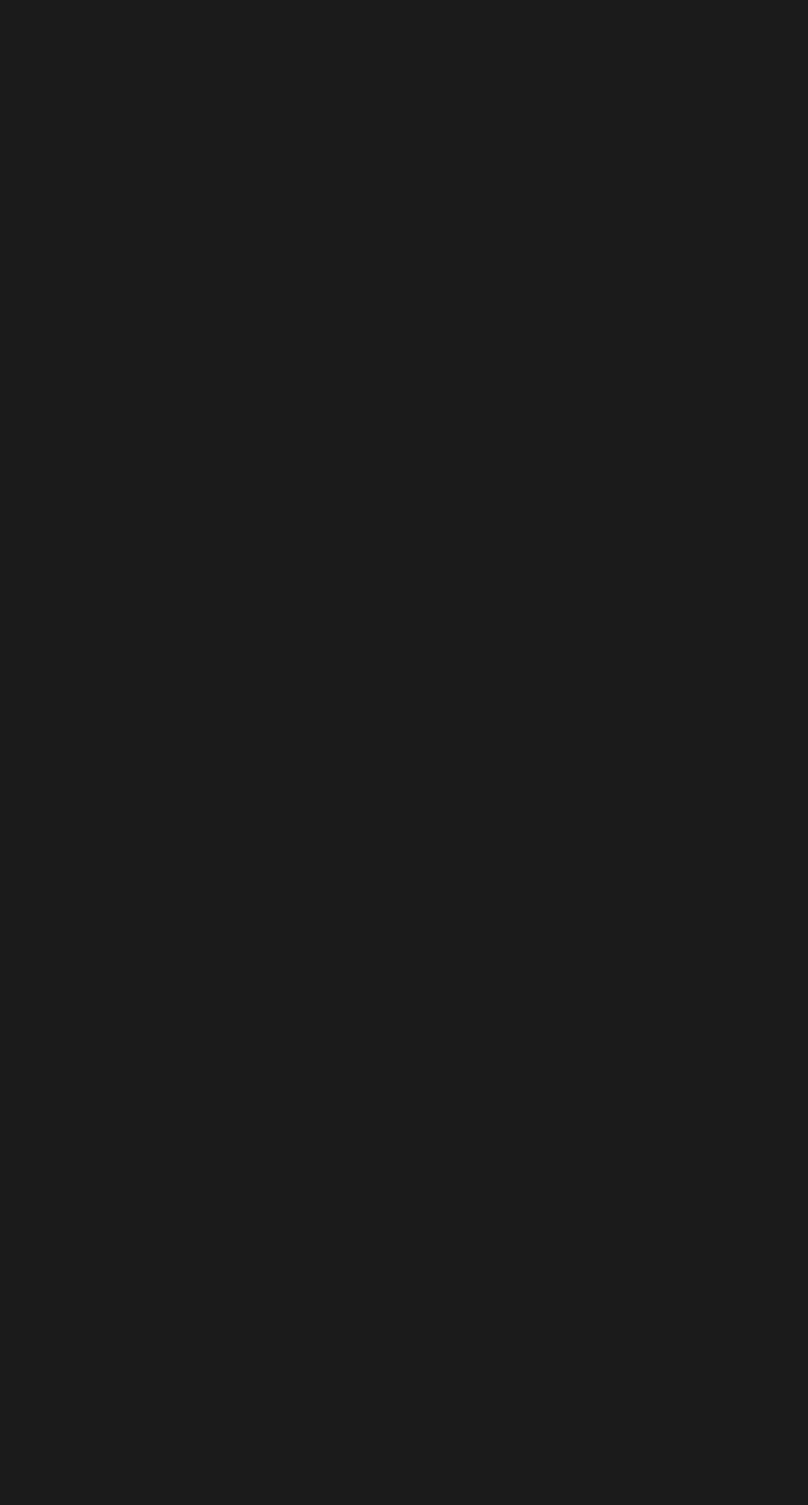
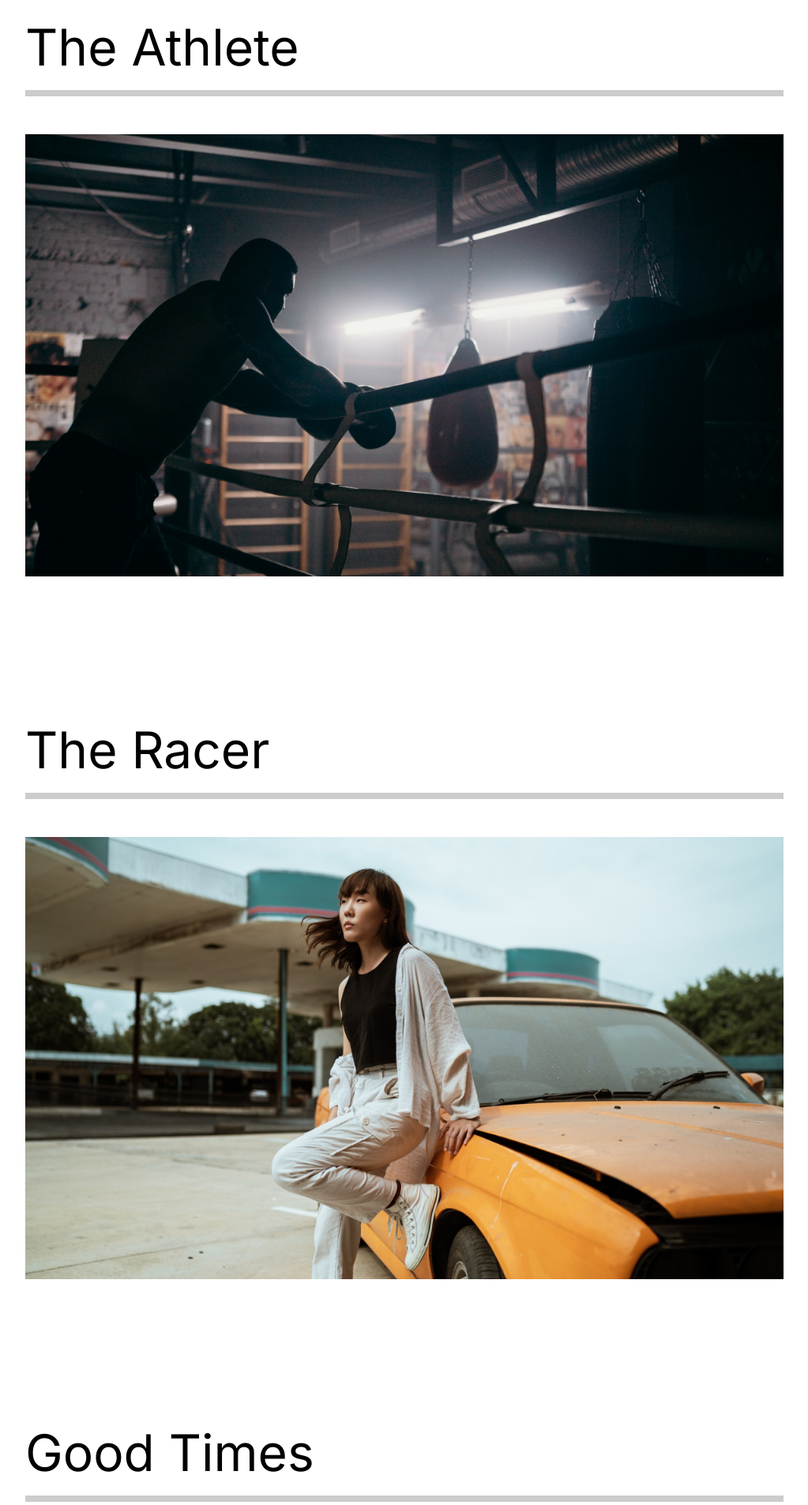
Before and after one commit to neilkurien/capture, a React (Create React App) app: page /work in a window 1280 px wide. Shown: the part 194-2100 px from the top of the page at 79% size, without its empty margins (128-1151 px from the left). Before the commit the page ends 800 px from the top, so only its background shows below. Built offline with nearby package versions, Linux system fonts and the light colour scheme.

Commit message:
fixed router6 code and added content to our work

```diff
--- a/src/App.js
+++ b/src/App.js
@@ -1,8 +1,14 @@
 import React from "react";
+import { Routes, Route, Outlet } from "react-router-dom";
 //Global Style
 import GlobalStyle from "./components/GlobalStyle";
 
 import Nav from "./components/Nav";
+
+//Pages
+import AboutUs from "./pages/AboutUs";
+import OurWork from "./pages/OurWork";
+import ContactUs from "./pages/ContactUs";
 
 import { About } from "./styles";
 
@@ -11,6 +17,12 @@
 		<div className="App">
 			<GlobalStyle />
 			<Nav />
+			<Routes>
+				<Route path="/" element={<AboutUs />} />
+				<Route path="/work" element={<OurWork />} />
+				<Route path="/contact" element={<ContactUs />} />
+			</Routes>
+			<Outlet />
 		</div>
 	);
 }
--- a/src/index.js
+++ b/src/index.js
@@ -12,13 +12,7 @@
 ReactDOM.render(
 	<React.StrictMode>
 		<BrowserRouter>
-			<Routes>
-				<Route path="/" element={<App />}>
-					<Route path="/" element={<AboutUs />}></Route>
-					<Route path="/work" element={<OurWork />}></Route>
-					<Route path="/contact" element={<ContactUs />}></Route>
-				</Route>
-			</Routes>
+			<App />
 		</BrowserRouter>
 	</React.StrictMode>,
 	document.getElementById("root")
--- a/src/pages/OurWork.js
+++ b/src/pages/OurWork.js
@@ -1,11 +1,64 @@
 import React from "react";
+
+//Images
+import athlete from "../img/athlete-small.png";
+import theracer from "../img/theracer-small.png";
+import goodtimes from "../img/goodtimes-small.png";
+
+import styled from "styled-components";
+import { Link } from "react-router-dom";
 
 const OurWork = () => {
 	return (
-		<div>
+		<Work>
 			<h1>Our Work</h1>
-		</div>
+			<Movie>
+				<h2>The Athlete</h2>
+				<div className="line"></div>
+				<Link to="">
+					<img src={athlete} alt="athlete" />
+				</Link>
+			</Movie>
+			<Movie>
+				<h2>The Racer</h2>
+				<div className="line"></div>
+				<Link to="">
+					<img src={theracer} alt="theracer" />
+				</Link>
+			</Movie>
+			<Movie>
+				<h2>Good Times</h2>
+				<div className="line"></div>
+				<Link to="">
+					<img src={goodtimes} alt="goodtimes" />
+				</Link>
+			</Movie>
+		</Work>
 	);
 };
 
+const Work = styled.div`
+	min-height: 100vh;
+	overflow: hidden;
+	padding: 5rem 10rem;
+	background: white;
+	h2 {
+		padding: 1rem 0rem;
+	}
+`;
+
+const Movie = styled.div`
+	padding-bottom: 10rem;
+	.line {
+		height: 0.5rem;
+		background: #cccccc;
+		margin-bottom: 3rem;
+	}
+	img {
+		width: 100%;
+		height: 70vh;
+		object-fit: cover;
+	}
+`;
+
 export default OurWork;
```
